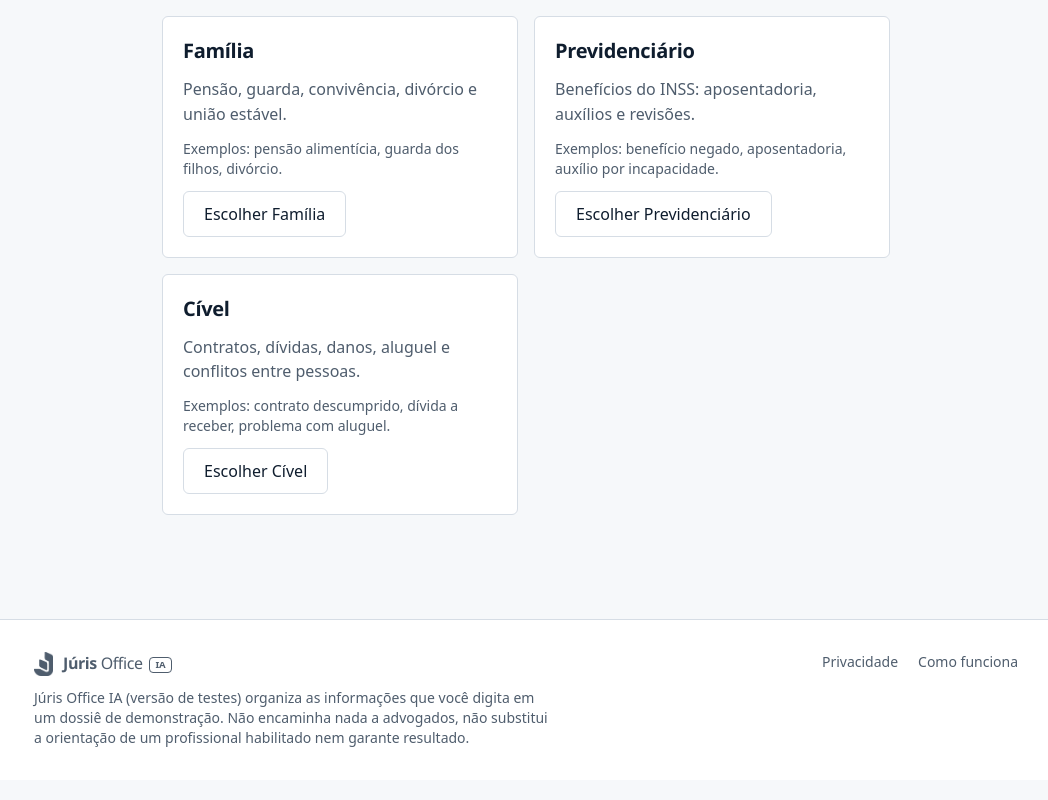
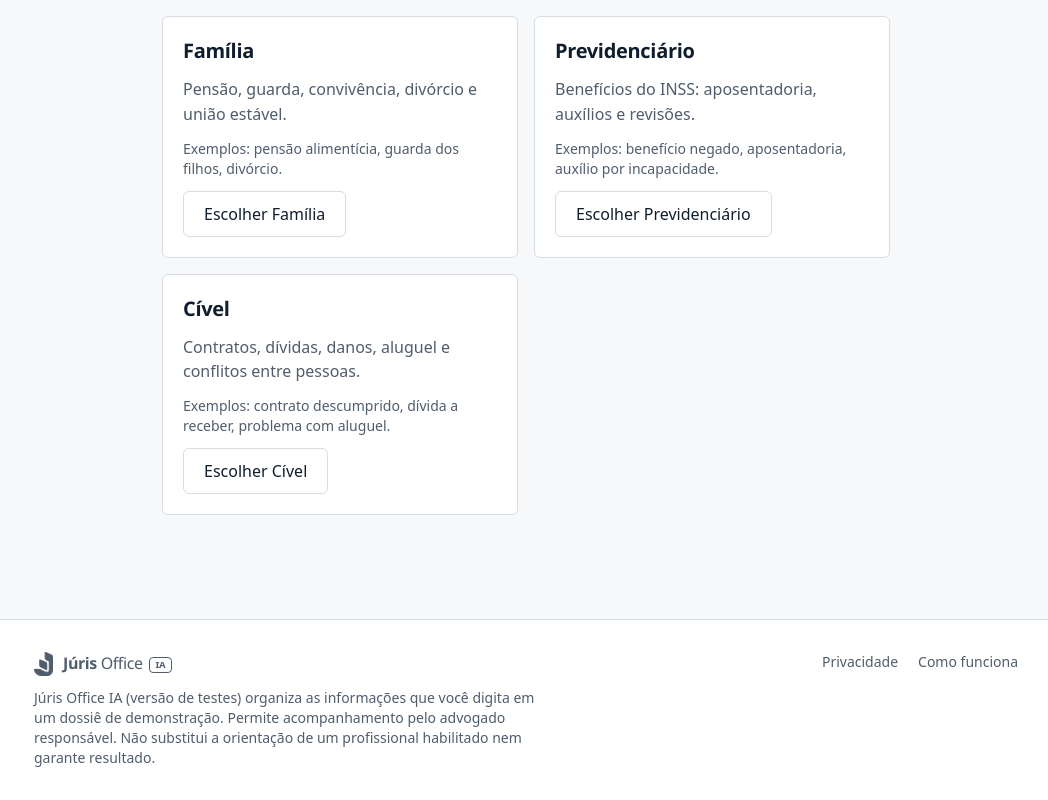
Before and after one commit to ravilson-create/Juris-Office, a Next.js app: page /atendimento in a window 1280 px wide. Shown: the part 587-1387 px from the top of the page, without its empty margins (114-1162 px from the left). Built offline with nearby package versions, Linux system fonts and the light colour scheme; no server answers.

Commit message:
Atualiza avisos para refletir o encaminhamento ao advogado

```diff
--- a/components/layout/site-footer.tsx
+++ b/components/layout/site-footer.tsx
@@ -10,7 +10,7 @@ export function SiteFooter() {
           <BrandLogo size="sm" mono />
           <p className="max-w-prose">
             {APP_NAME} (versão de testes) organiza as informações que você digita em um dossiê de
-            demonstração. Não encaminha nada a advogados, não substitui a orientação de um
+            demonstração. Permite acompanhamento pelo advogado responsável. Não substitui a orientação de um
             profissional habilitado nem garante resultado.
           </p>
         </div>
--- a/domain/dossier/builder.ts
+++ b/domain/dossier/builder.ts
@@ -114,7 +114,7 @@ export function buildDossier(input: DossierInput): Dossier {
   if (chronology.length === 1) missingInformation.push("Datas dos fatos não informadas.");
 
   const observations = [
-    "Dossiê gerado em ambiente de testes, para demonstração. Nenhuma informação foi encaminhada a advogado ou escritório.",
+    "Dossiê gerado em ambiente de testes. O acesso profissional depende de encaminhamento ao advogado responsável.",
     "Resumo montado automaticamente a partir das respostas do interessado, sem uso de inteligência artificial.",
   ];
   if (documents.length > 0) {
```
